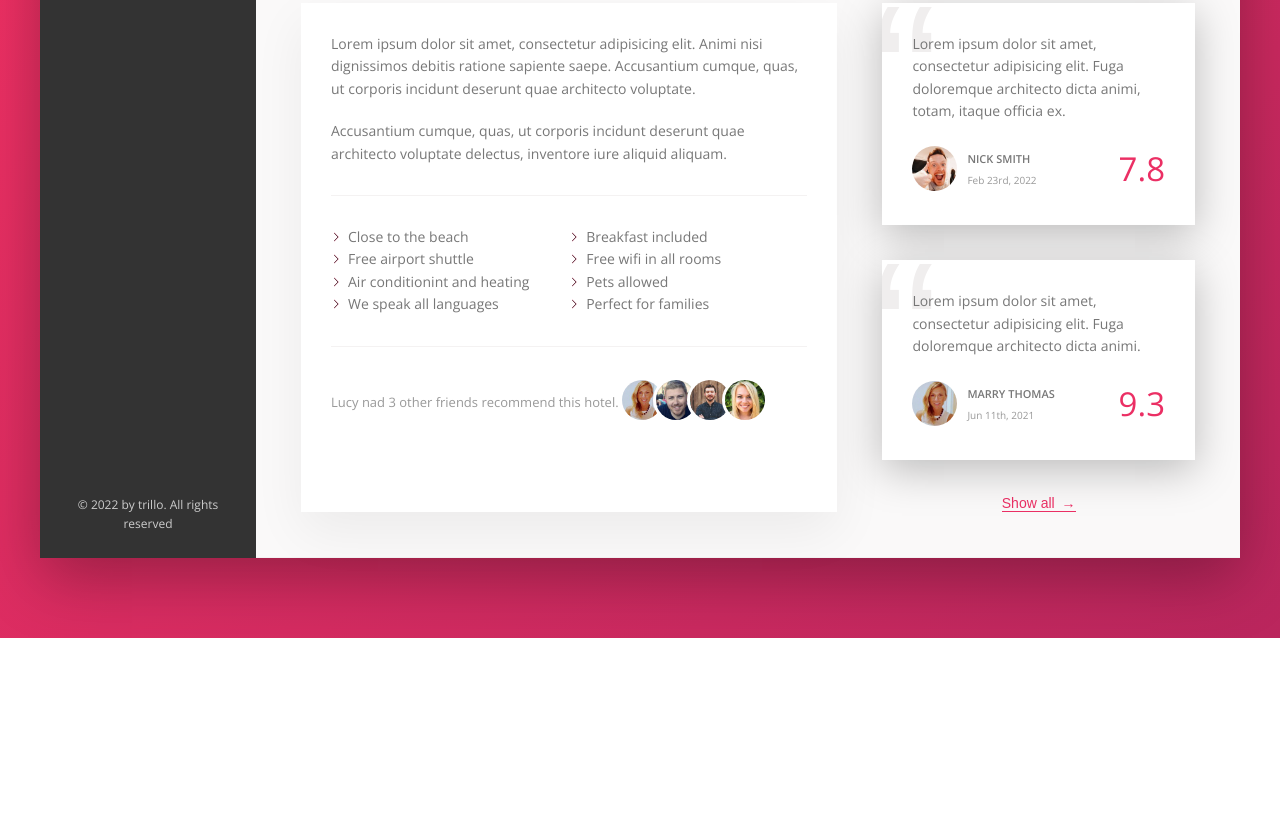
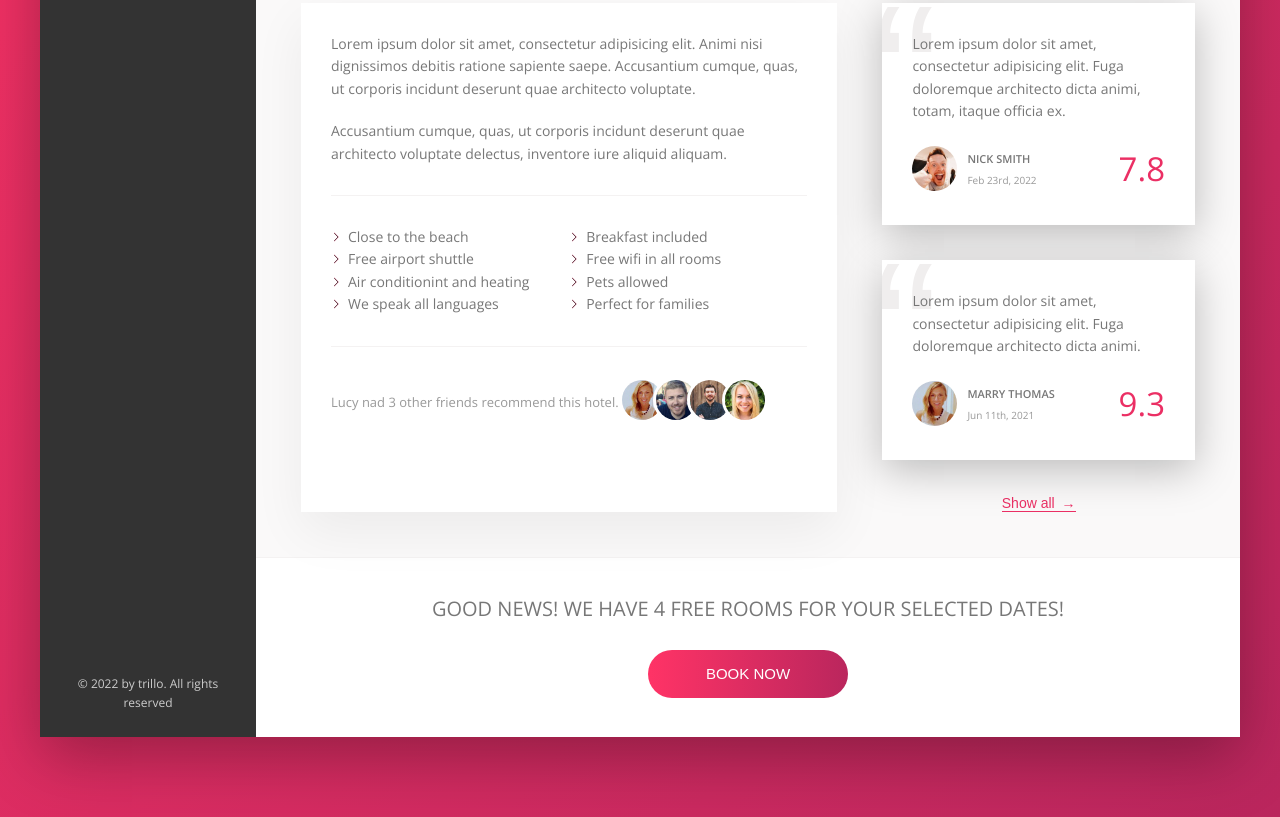
Before and after one commit to TomAlus/trillo, a website: page index.html in a window 1280 px wide. Shown: the part 644-1461 px from the top of the page. Before the commit the page ends 1282 px from the top, so only its background shows below. Drawn offline with nearby package versions, Linux system fonts and the light colour scheme.

Commit message:
Call to action footer element

```diff
--- a/index.html
+++ b/index.html
@@ -171,7 +171,7 @@
               </div>
             </div>
 
-            <figure class="user-reviews">
+            <div class="user-reviews">
               <figure class="review">
                 <blockquote class="review__text">Lorem ipsum dolor sit amet, consectetur adipisicing elit. Fuga doloremque architecto dicta animi, totam, itaque officia ex.
                 </blockquote>
@@ -199,9 +199,16 @@
               </figure>
 
               <button class="btn-inline">Show all <span>&rarr;</span></button>
-            </figure>
+            </div>
           </div>
 
+          <div class="cta">
+            <h2 class="cta__book-now">Good news! We have 4 free rooms for your selected dates!</h2>
+            <button class="btn">
+              <span class="btn__visible">Book Now</span>
+              <span class="btn__invisible">Only 4 rooms left</span>
+            </button>
+          </div>
 
         </main>
       </div>
--- a/sass/_components.scss
+++ b/sass/_components.scss
@@ -463,3 +463,73 @@
     z-index: 1;
   }
 }
+
+/***********************
+  CALL TO ACTION
+**************************/
+.cta {
+  padding: 3.5rem 0;
+  text-align: center;
+
+  &__book-now {
+    font-size: 2rem;
+    font-weight: 300;
+    margin-bottom: 2.5rem;
+    text-transform: uppercase;
+  }
+}
+
+.btn {
+  font-size: 1.5rem;
+  font-weight: 300;
+  text-transform: uppercase;
+  border-radius: 100px;
+  border: none;
+  background-image: linear-gradient(
+    to right,
+    var(--color-primary-light),
+    var(--color-primary-dark)
+  );
+  color: white;
+  position: relative;
+  overflow: hidden;
+  padding: 0;
+  cursor: pointer;
+  min-width: 20rem;
+  min-height: 4.8rem;
+  height: auto;
+  width: auto;
+
+  &__visible,
+  &__invisible {
+    width: 100%;
+    height: 100%;
+    line-height: 4.8rem;
+    padding: 0;
+    display: inline-block;
+    position: absolute;
+    left: 0;
+    transition: top 0.3s ease-in-out;
+  }
+
+  &__visible {
+    top: 0;
+  }
+
+  &__invisible {
+    top: -100%;
+  }
+
+  &:hover &__invisible {
+    top: 0;
+  }
+
+  &:hover &__visible {
+    top: -100%;
+  }
+
+  &:focus {
+    outline: none;
+    animation: pulsate 1s infinite;
+  }
+}
```
Also changed, not shown: css/style.css, 1 other file.
